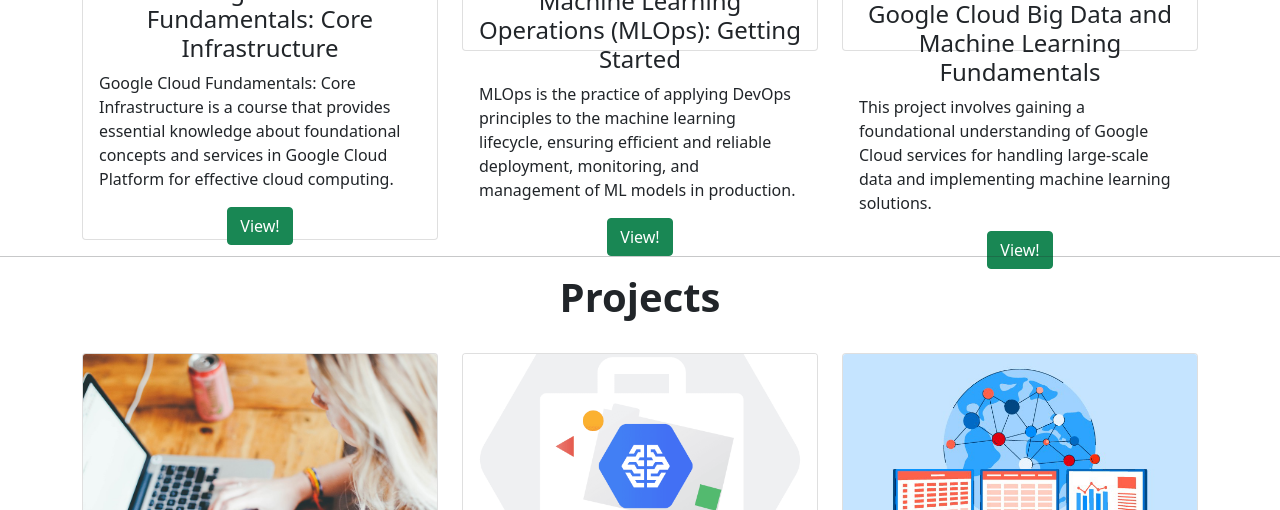
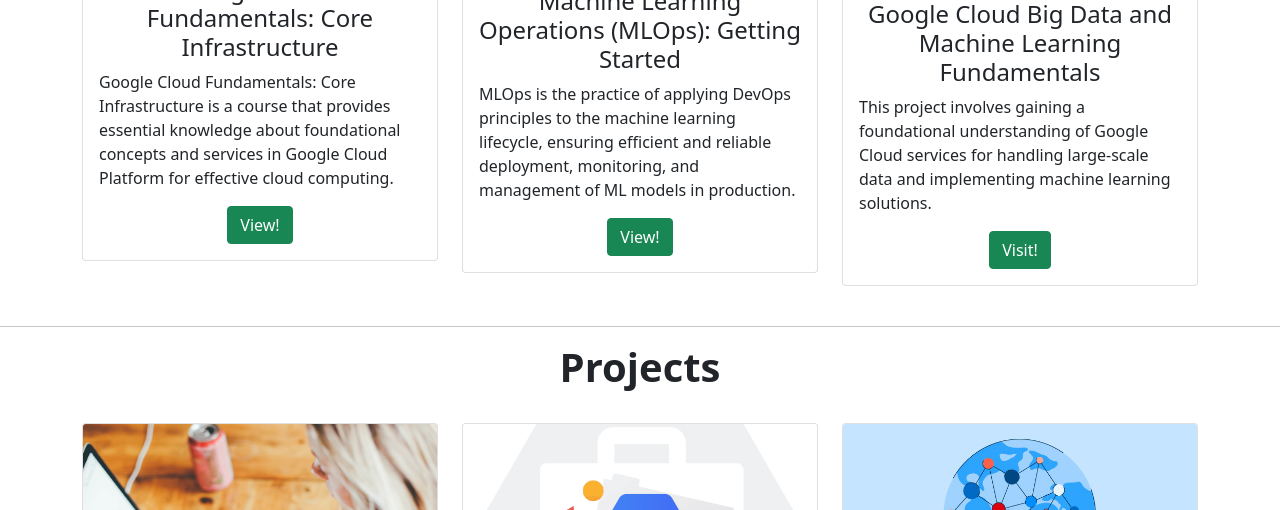
Before and after one commit to parashar01025/RitikaParashar-Portfolio, a plain HTML site: page index.html in a window 1280 px wide. Shown: the part 2215-2725 px from the top of the page. Drawn offline with nearby package versions, Linux system fonts and the light colour scheme.

Commit message:
Update index.html

```diff
--- a/index.html
+++ b/index.html
@@ -122,13 +122,13 @@
     </section>
 <hr>
     <!-- Courses section-->
-    <section id="Courses">
-        <div class="container">
+        <section id="Courses">
+        <div class="container mt-3">
             <h1 class="text-center"><b>Courses</b></h1>
             <div class="row">
                 <div class="col-lg-4 mt-4">
-                    <img class="card-img-top" src="google cloud.png" alt="Card image" style="width:100%">
-                    <div class="card servicesText">
+                    <div class="card">
+                        <img class="card-img-top" src="google cloud.png" alt="Card image" style="width:100%">
                         <div class="card-body">
                             <h4 class="card-title">Google Cloud Fundamentals: Core Infrastructure</h4>
                             <p class="card-text">Google Cloud Fundamentals: Core Infrastructure is a course that provides essential
@@ -139,35 +139,38 @@
                         </div>
                     </div>
                 </div>
+
                 <div class="col-lg-4 mt-4">
-                    <div class="card servicesText">
+                    <div class="card portfolioContent">
                         <img class="card-img-top" src="ml ops.png" alt="Card image" style="width:100%">
                         <div class="card-body">
                             <h4 class="card-title">Machine Learning Operations (MLOps): Getting Started</h4>
                             <p class="card-text">MLOps is the practice of applying DevOps principles to the machine learning lifecycle,
-                                ensuring efficient and reliable deployment, monitoring, and management of ML models in production.</p>
+                                ensuring efficient and reliable deployment, monitoring, and management of ML models in production. </p>
                             <div class="text-center">
-                                <a href="https://coursera.org/share/fbd2eba00ec99bbdafe5532188c5af83" class="btn btn-success">View!</a>
+                                <a href="https://coursera.org/share/fbd2eba00ec99bbdafe5532188c5af83"
+                                    class="btn btn-success">View!</a>
                             </div>
                         </div>
                     </div>
                 </div>
 
                 <div class="col-lg-4 mt-4">
-                    <div class="card servicesText">
+                    <div class="card portfolioContent">
                         <img class="card-img-top" src="Google Cloud Big Data and Machine Learning.png" alt="Card image" style="width:100%">
                         <div class="card-body">
                             <h4 class="card-title">Google Cloud Big Data and Machine Learning Fundamentals</h4>
                             <p class="card-text">This project involves gaining a foundational understanding of Google Cloud services
                                 for handling large-scale data and implementing machine learning solutions.</p>
                             <div class="text-center">
-                                <a href="https://coursera.org/share/b9cc822cf713c0b81aa1c60bb69784c1" class="btn btn-success">View!</a>
+                                <a href="https://coursera.org/share/b9cc822cf713c0b81aa1c60bb69784c1"
+                                    class="btn btn-success">Visit!</a>
                             </div>
                         </div>
                     </div>
                 </div>
             </div>
-        </div>
+            <br>
     </section>
 <hr>
     <!-- Projects section-->
```
